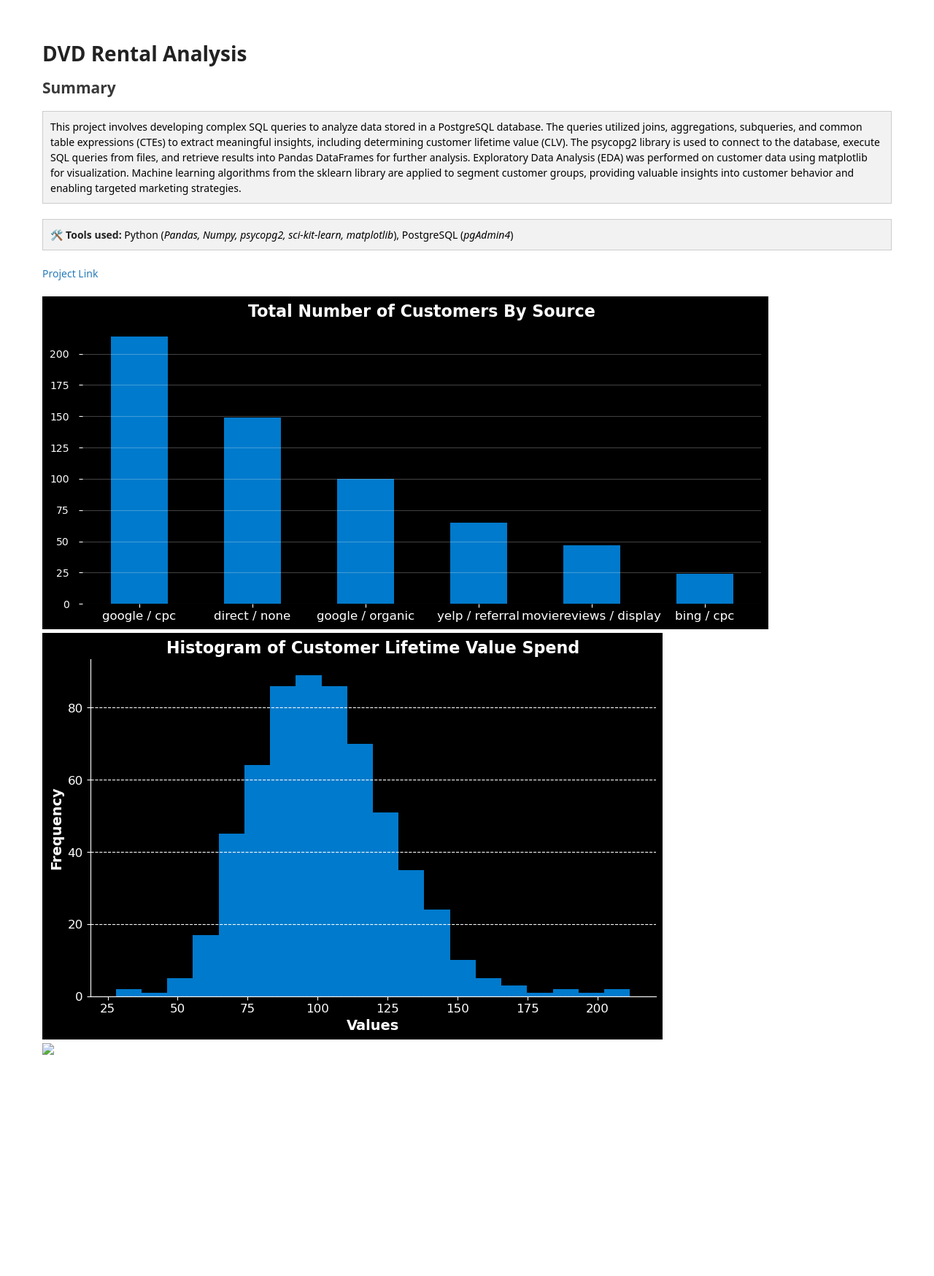
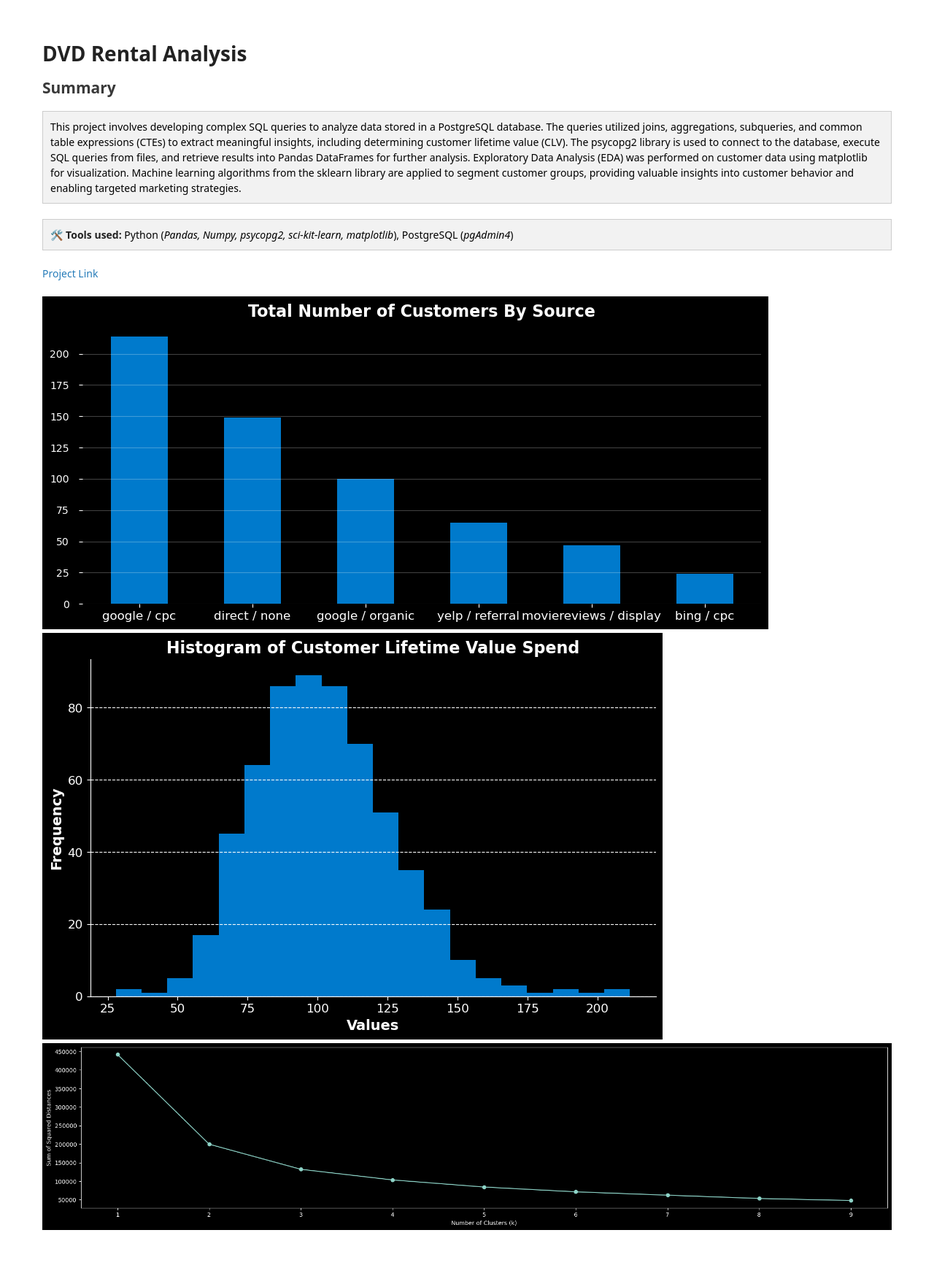
Before and after one commit to nbcarroll/nbcarroll.github.io, a Jekyll site: the page DVDRental/index.html, which Jekyll copies as it is, in a window 1280 px wide. Shown: the whole page at 73% size. Built offline with Jekyll 4.4.1, drawn with Linux system fonts in a browser that asks for light colours; before the commit the page ends 1508 px from its top, so only the background shows below that.

Commit message:
Update index.html

```diff
--- a/DVDRental/index.html
+++ b/DVDRental/index.html
@@ -647,7 +647,7 @@
 <img src="https://github.com/nbcarroll/nbcarroll.github.io/blob/543a686888d29d53c7436ee6cc19bb350cd4d0a6/DVDRental/histogram_CLV.png?raw=true">
 <br>
 
-<img src="?raw=true">
+<img src="https://github.com/nbcarroll/nbcarroll.github.io/blob/543a686888d29d53c7436ee6cc19bb350cd4d0a6/DVDRental/Clusters.png?raw=true">
 </body>
 
 </html>
```
